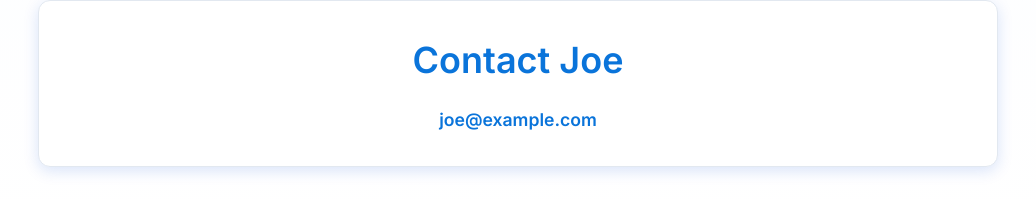
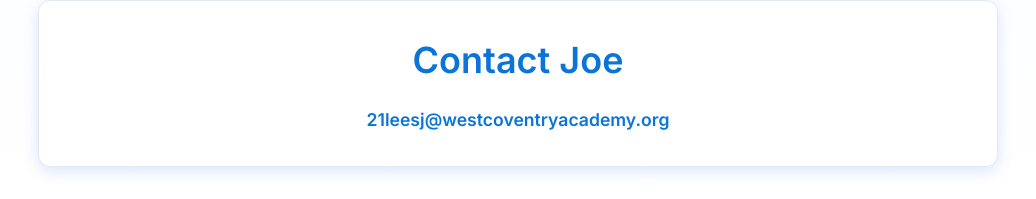
Before and after one commit to Joe-Lees0102/Jl, a plain HTML site: page index.html in a window 1280 px wide. Shown: the part 1192-1391 px from the top of the page, without its empty margins (122-1158 px from the left). Drawn offline with Linux system fonts and the light colour scheme.

Commit message:
Update index.html changed email

```diff
--- a/index.html
+++ b/index.html
@@ -465,7 +465,7 @@
   <section id="contact" tabindex="-1" class="contact">
     <h2 data-i18n="section.contactJoe">Contact Joe</h2>
     <p>
-      <a href="mailto:joe@example.com" id="contactEmail">joe@example.com</a>
+      <a href="mailto:21leesj@westcoventryacademy.org" id="contactEmail">21leesj@westcoventryacademy.org</a>
     </p>
   </section>
 
```
